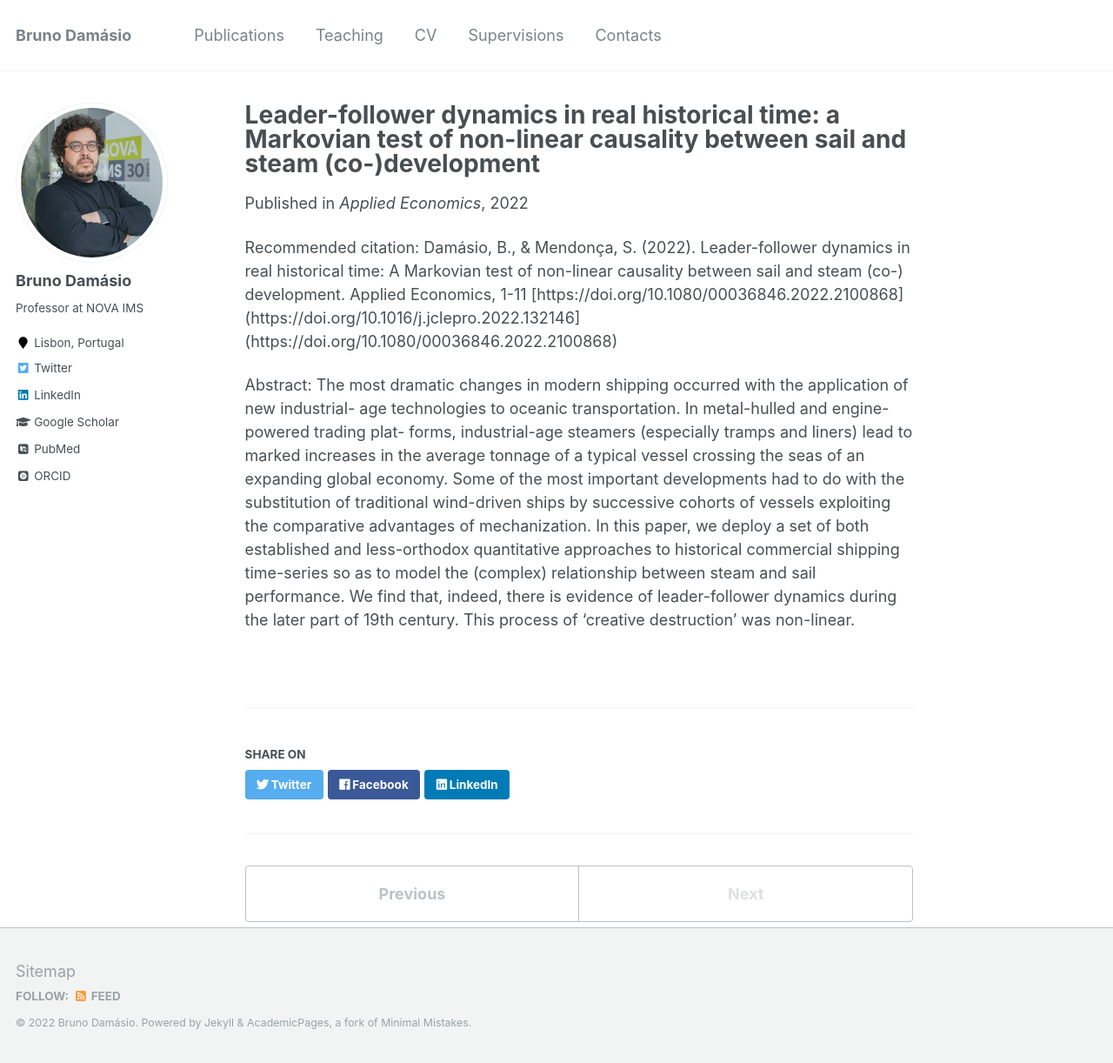
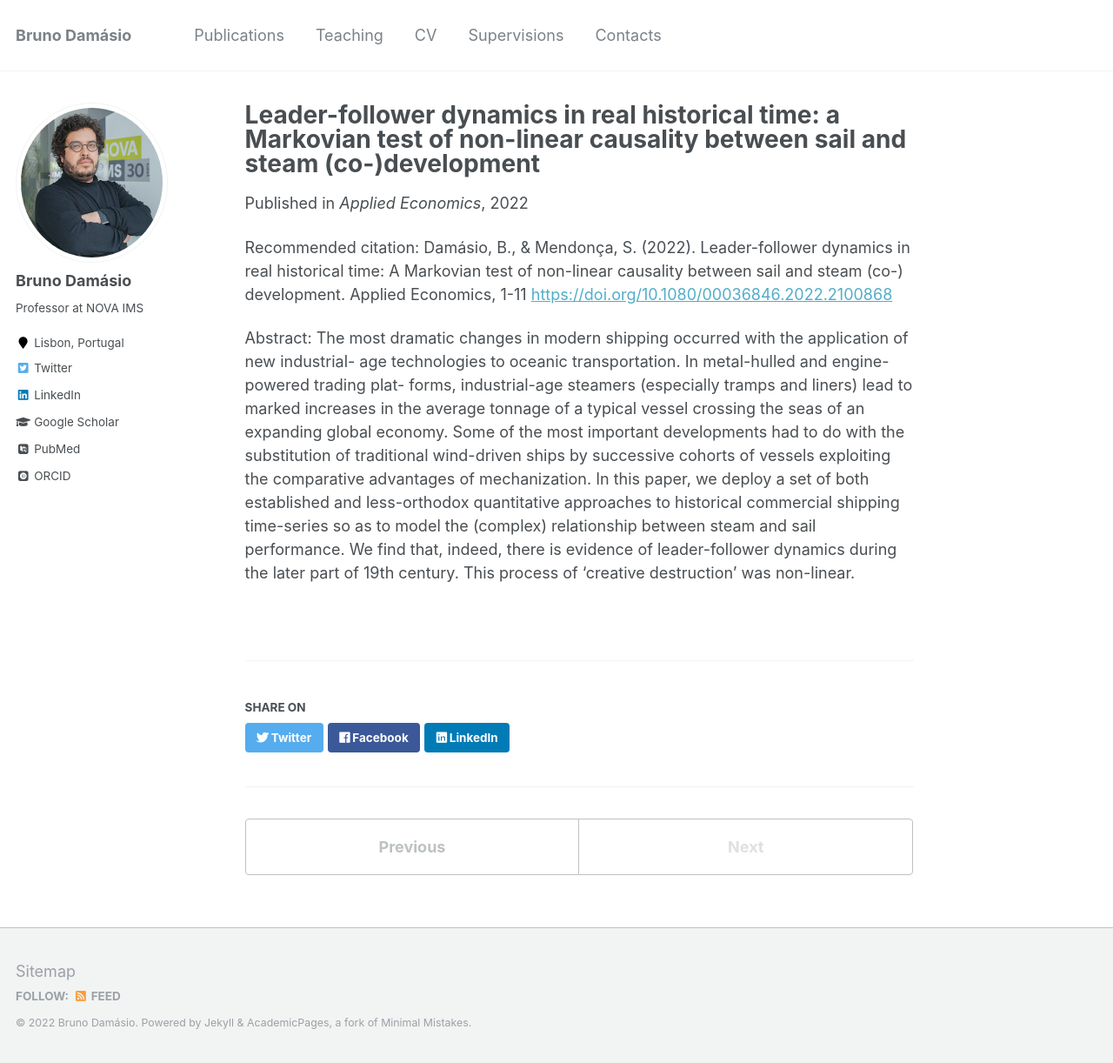
Before and after one commit to damasiob/damasiob.github.io, a Jekyll site: the page built from _publications/2022-11-lead-follower-dynamic.md, in a window 1280 px wide and 1222 px high. Shown: the whole window at 87% size. Built offline with Jekyll 4.4.1, drawn with Linux system fonts in a browser that asks for light colours; some web fonts are replaced; part of the change alters nothing that is shown.

Commit message:
Update 2022-11-lead-follower-dynamic.md

```diff
--- a/_publications/2022-11-lead-follower-dynamic.md
+++ b/_publications/2022-11-lead-follower-dynamic.md
@@ -6,6 +6,6 @@ date: 2022-09-11
 venue: 'Applied Economics'
 ---
 
-Recommended citation: Damásio, B., & Mendonça, S. (2022). Leader-follower dynamics in real historical time: A Markovian test of non-linear causality between sail and steam (co-) development. Applied Economics, 1-11 [https://doi.org/10.1080/00036846.2022.2100868](https://doi.org/10.1016/j.jclepro.2022.132146](https://doi.org/10.1080/00036846.2022.2100868)
+Recommended citation: Damásio, B., & Mendonça, S. (2022). Leader-follower dynamics in real historical time: A Markovian test of non-linear causality between sail and steam (co-) development. Applied Economics, 1-11 [https://doi.org/10.1080/00036846.2022.2100868](https://doi.org/10.1080/00036846.2022.2100868)
 
 Abstract: The most dramatic changes in modern shipping occurred with the application of new industrial- age technologies to oceanic transportation. In metal-hulled and engine-powered trading plat- forms, industrial-age steamers (especially tramps and liners) lead to marked increases in the average tonnage of a typical vessel crossing the seas of an expanding global economy. Some of the most important developments had to do with the substitution of traditional wind-driven ships by successive cohorts of vessels exploiting the comparative advantages of mechanization. In this paper, we deploy a set of both established and less-orthodox quantitative approaches to historical commercial shipping time-series so as to model the (complex) relationship between steam and sail performance. We find that, indeed, there is evidence of leader-follower dynamics during the later part of 19th century. This process of ‘creative destruction’ was non-linear.
```
